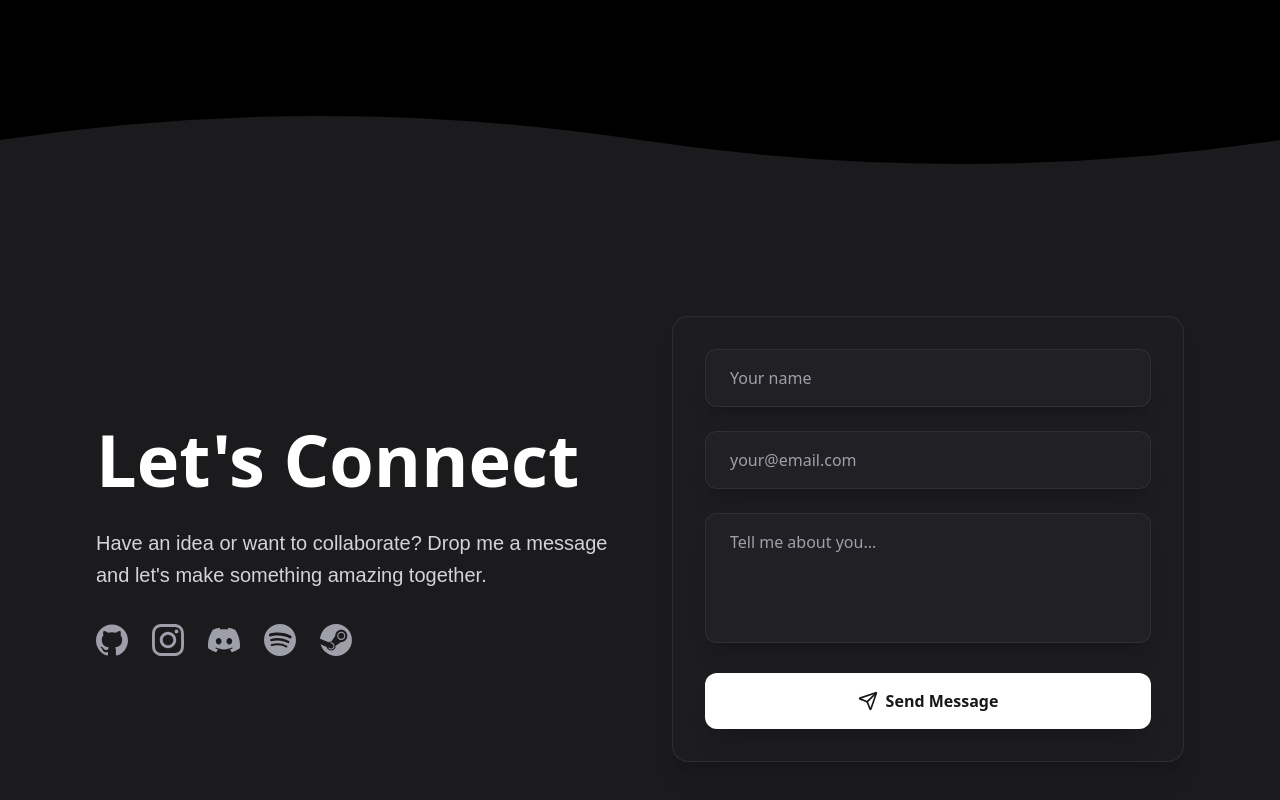
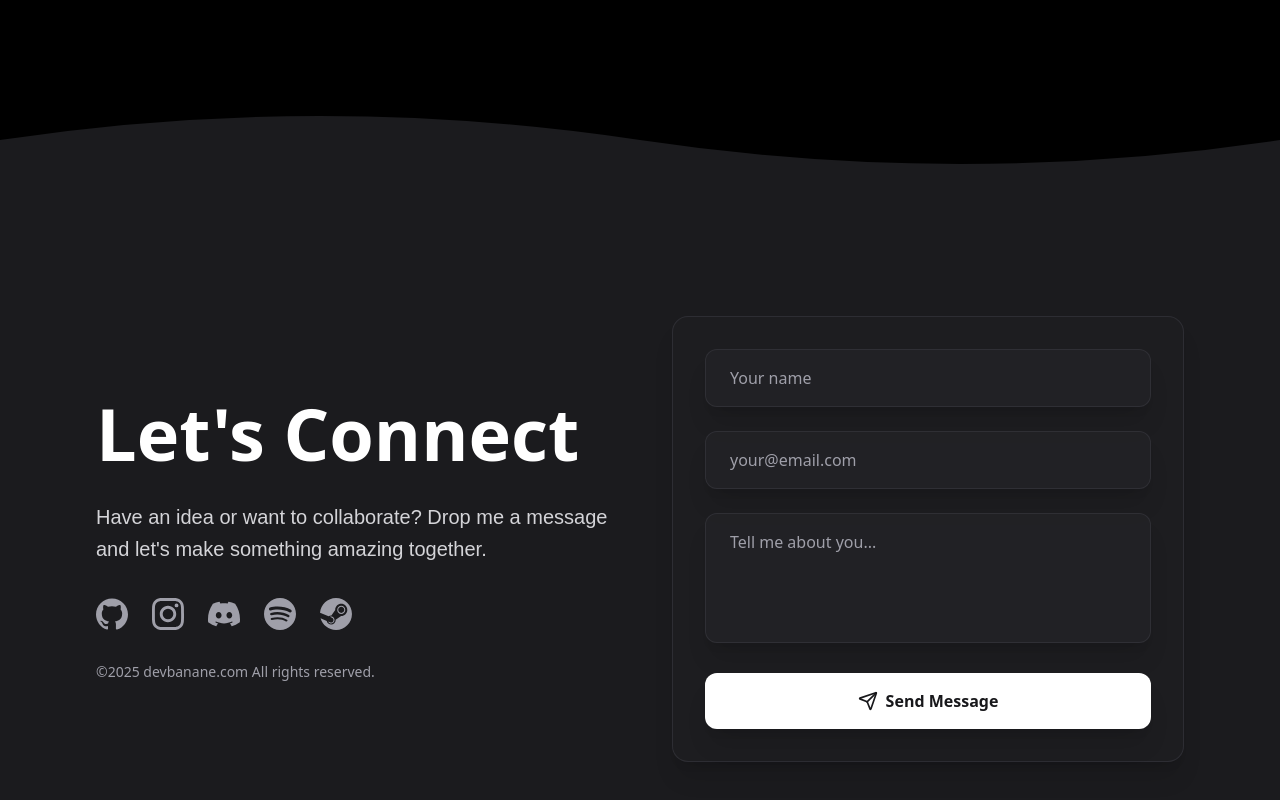
Before and after one commit to dev-banane/dev-banane, a Vue app: page / in a window 1280 px wide. Shown: the part 2316-3116 px from the top of the page. Built offline with nearby package versions, Linux system fonts and the light colour scheme; a web font is replaced by a local one.

Commit message:
Copyright

```diff
--- a/src/components/pages/Home.vue
+++ b/src/components/pages/Home.vue
@@ -235,6 +235,8 @@
                                     </svg>
                                 </a>
                             </div>
+
+                            <p class="text-left text-sm text-zinc-400">&copy;2025 devbanane.com All rights reserved.</p>
                         </div>
 
                         <div class="bg-zinc-800/30 border border-zinc-700/50 rounded-2xl p-8 shadow-xl">
```
